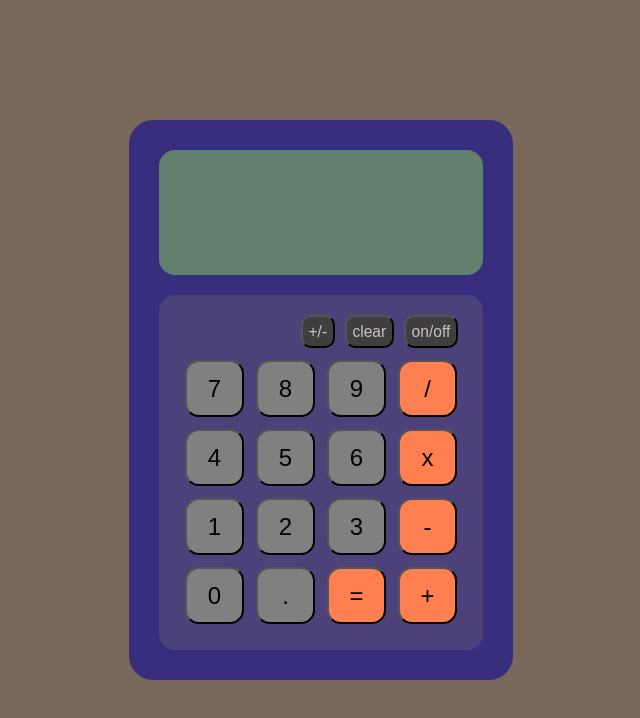
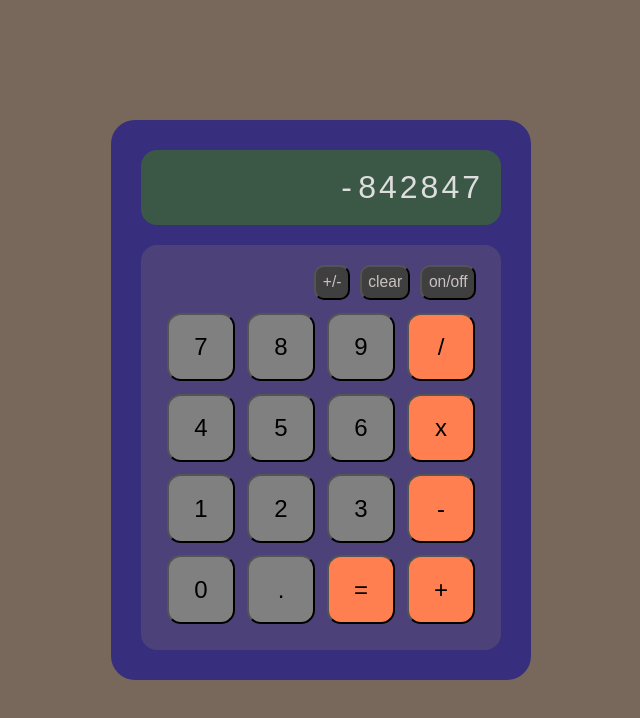
Before and after one commit to meg-hsu/calculator, a plain HTML site: page index.html in a window 1280 px wide. Both pictures are taken after a click on the button "+/-". Shown: the whole page, without its empty margins (319-959 px from the left). Drawn offline with Linux system fonts and the light colour scheme.

Commit message:
Implemented negative toggle to work with logic and display

```diff
--- a/index.html
+++ b/index.html
@@ -8,11 +8,16 @@
     <body>
         <div class="calculator-container">
             <div class="calculator">
-                <div class="display"></div>
+                <div class="display">
+                    <div class="display container">
+                        <div id="negative">-</div>
+                        <div class="numbers">842847</div>
+                    </div>
+                </div>
                 <div class="button-container">
                     <div class="power-and-clear">
                         <div class="emptyspace"></div>
-                        <button class="func">+/-</button>
+                        <button class="func neg">+/-</button>
                         <button class="func">clear</button>
                         <button class="func">on/off</button>
                     </div>
--- a/javascript.js
+++ b/javascript.js
@@ -1,9 +1,27 @@
+function toggleNegative(currentStatus){
+    let negativeDisplay = document.getElementById("negative");
+    currentStatus = !currentStatus; // changes from false to true and vice versa
+
+    if (currentStatus == true){
+        negativeDisplay.textContent = "-"
+    } else {
+        negativeDisplay.textContent = "";
+    }
+
+    return currentStatus;
+}
+
 function detectButtonPress(){
     let currentnum = "0";
     let status = "firstnum"
     let firstnum = "";
     let secondnum = "";
     let operator = "";
+    let isNegative = false;
+
+    // event listener - toggle negative sign
+    let negButton = document.querySelector(".func.neg");
+    let toggledNeg = negButton.addEventListener("click", (event) => isNegative = toggleNegative(isNegative));
 
     // event listeners - number buttons
     let numberButtons = document.querySelectorAll(".number");
@@ -11,13 +29,18 @@ function detectButtonPress(){
         let numPressed = button.addEventListener(("click"), (event) => {
             let number = button.textContent;
             if (status == "firstnum") {             // status = firstnum
+                if (isNegative) number = +number * -1;
                 firstnum = firstnum + number;
+
             } else if (status == "secondnum"){      // status = secondnum
+                if (isNegative) number = +number * -1;
                 secondnum = secondnum + number;
             } else {                                // status = operator
+                if (isNegative) number = +number * -1;
                 secondnum = secondnum + number;
                 status = "secondnum";
             }
+            isNegative = false;
             console.log("------------------");
             console.log("firstnum:", firstnum);
             console.log("secondnum:", secondnum);
@@ -82,11 +105,15 @@ function detectButtonPress(){
 
 }
 
-
-
-
-detectButtonPress();
-
+/*TODO:
+- implement +/- button
+    - display: when pressed, toggle "-" button
+    - if it is active when another operator is pressed, multiple said number by -1 BEFORE continuing/calculation
+- fix operators bug
+    - when two operators are pressed back to back, sets current number to like, infinity or something.
+- display!!!
+- decimals...
+*/
 
 function operate(num1, num2, operator){
     if (operator == "+"){
@@ -99,3 +126,5 @@ function operate(num1, num2, operator){
         return +num1 / +num2;
     }
 }
+
+detectButtonPress();
--- a/style.css
+++ b/style.css
@@ -20,7 +20,7 @@ body{
     height: 70vh;
     width: auto;
 
-    aspect-ratio: 3/5;
+    aspect-ratio: 3/4;
     background-color: rgb(55, 46, 125);
     border-radius: 24px;
     border: 30px;
@@ -42,10 +42,33 @@ body{
 
 .display{
     /* width: auto; */
-    height: 125px;
+    height: 75px;
 
-    background-color: rgb(98, 128, 110);
+    background-color: rgb(59, 88, 71);
     border-radius: 16px;
+    display: flex;
+    align-items: center;
+}
+
+.display.container{
+    flex: 1;
+    justify-content: end;
+    margin-right: 5%;
+    height: fit-content;
+}
+
+.numbers{
+    color: rgb(223, 222, 222);
+    letter-spacing: 3px;
+    font-size: xx-large;
+}
+
+#negative{
+    display: block;
+    color: rgb(223, 222, 222);
+    letter-spacing: 3px;
+    font-size: xx-large;
+    margin-right: 1%;
 }
 
 .button-container{
```
